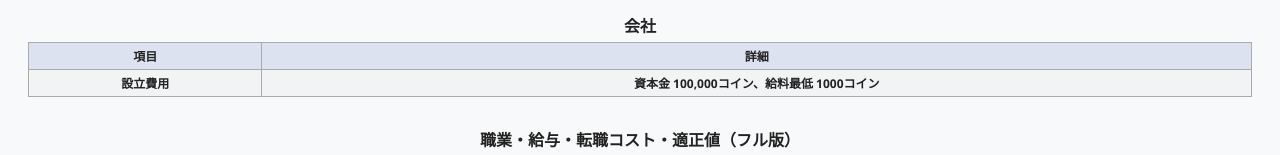
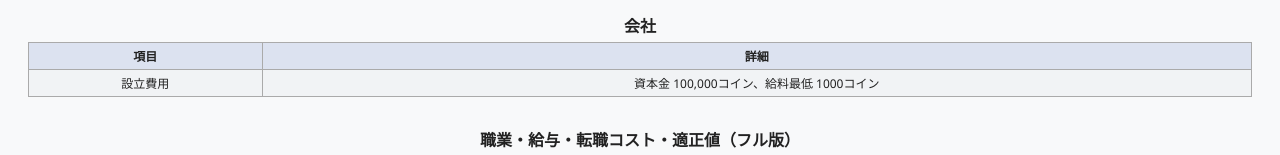
Before and after one commit to Wataamee777/hoge, a plain HTML site: page index.html in a window 1280 px wide. Shown: the part 897-1052 px from the top of the page. Drawn offline with Linux system fonts and the light colour scheme.

Commit message:
Update index.html

```diff
--- a/index.html
+++ b/index.html
@@ -62,7 +62,7 @@ caption { font-weight: bold; margin-bottom: 5px; font-size: 16px; }
 <table>
 <caption>会社</caption>
 <tr><th>項目</th><th>詳細</th></tr>
-<tr class="highlight"><td>設立費用</td><td>資本金 100,000コイン、給料最低 1000コイン</td></tr>
+<tr><td>設立費用</td><td>資本金 100,000コイン、給料最低 1000コイン</td></tr>
 </table>
 
 <!-- 職業・給与・転職コスト・適正値 -->
```
